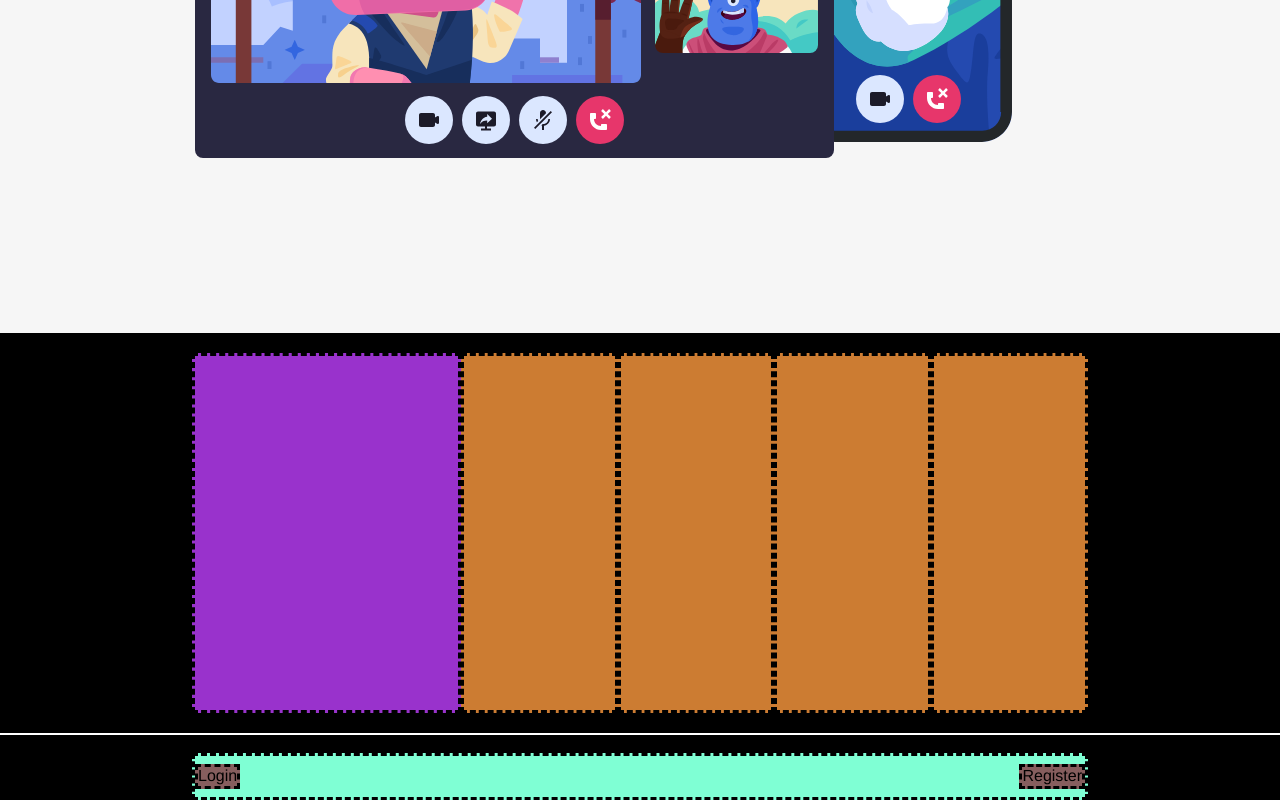
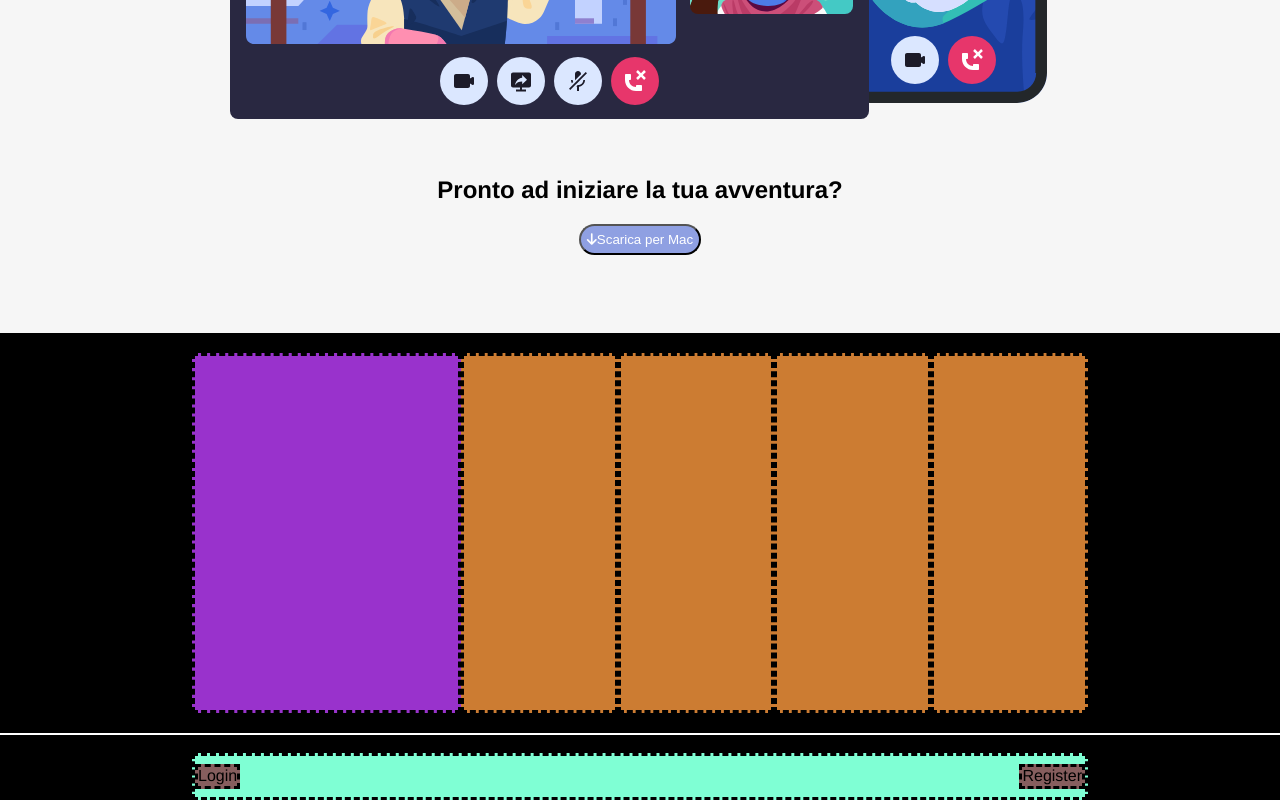
Before and after one commit to LuigiCasale95/htmlcss-discord, a plain HTML site: page Index.html in a window 1280 px wide. Shown: the part 2756-3556 px from the top of the page. Drawn offline with Linux system fonts and the light colour scheme.

Commit message:
Conclusione main

```diff
--- a/Index.html
+++ b/Index.html
@@ -107,13 +107,9 @@
 
             <img src="img/item4-big.svg" alt="img4">
 
+                <h2>Pronto ad iniziare la tua avventura?</h2>
+                <button class="botton-header blue"><i class="fa-sharp fa-solid fa-arrow-down"></i>Scarica per Mac</button>
 
-           </div>
-
-           <div>
-
-
-           </div>
         </section>
     </main>
 
--- a/css/main.css
+++ b/css/main.css
@@ -126,10 +126,6 @@ main > section {
     justify-content: center;
     flex-direction: column;
     gap: 30px;
-        /* debug */
-/*     background-color: blue;
-    height: 350px;
-    border-style: dashed; */
 }
 
 .box-img {
@@ -168,12 +164,15 @@ main > section {
     justify-content: center;
     align-items: center;
 
-    /* debug */
-/*     background-color: green;
-    height: 480px;
-    border-style: dashed; */
+}
+.botton-header.blue {
+    margin-top: 20px;
+    background-color: #8FA0E2;
+    color: white;
+    border-radius: 20px;
+    padding: 6px;
+}
 
-}
 /* Finale della pagina / Footer */
 .finale-info {
     display: flex;
```
